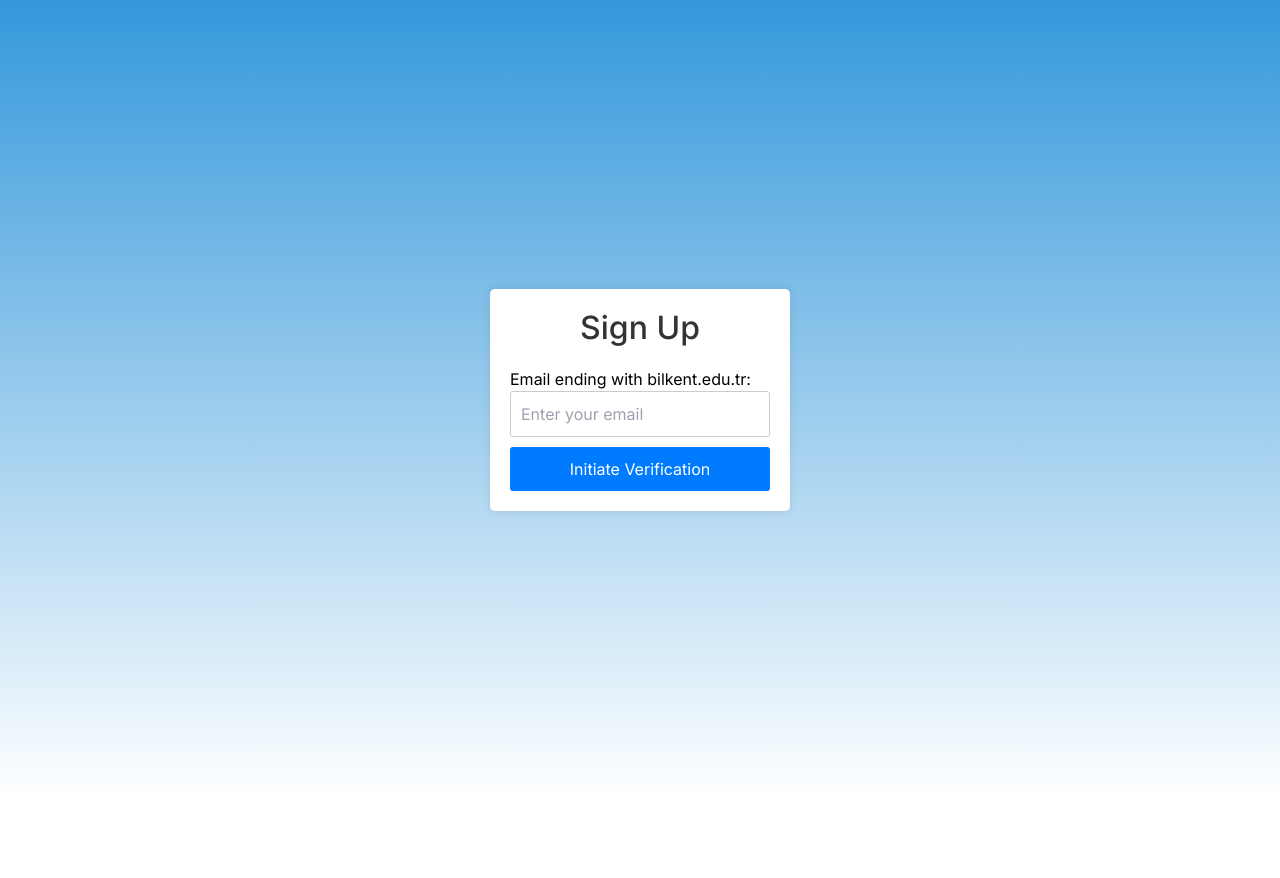
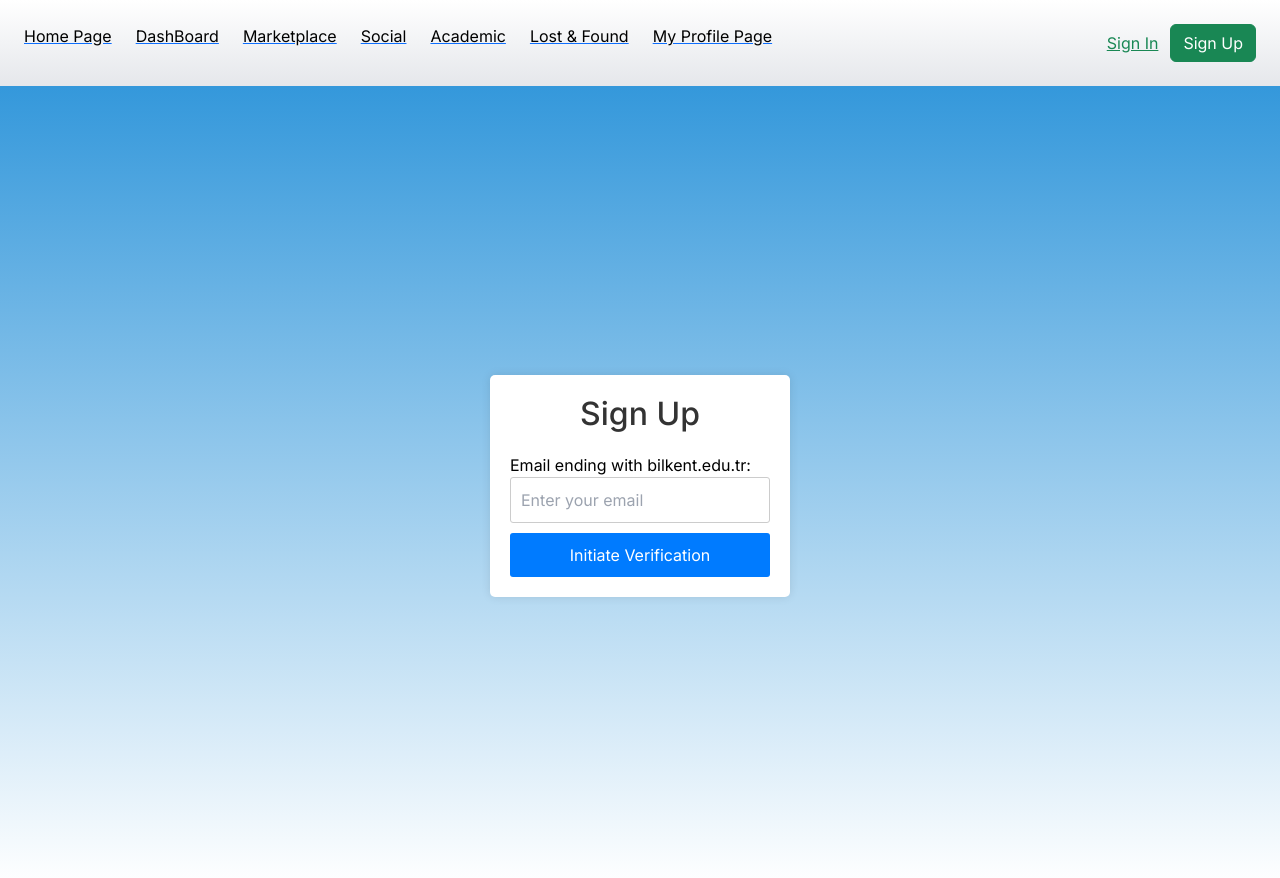
Before and after one commit to UmutCan00/bilkonnekt-public-fe, a Next.js app: page /signup in a window 1280 px wide. Shown: the top 878 px of the page. Before the commit the page ends 800 px from the top, so only its background shows below. Built offline with nearby package versions, Linux system fonts and the light colour scheme; no server answers.

Commit message:
Navbar added to signup page

```diff
--- a/src/app/signup/page.jsx
+++ b/src/app/signup/page.jsx
@@ -1,6 +1,7 @@
 "use client";
 import { useState } from "react";
 import { useRouter } from "next/navigation";
+import Navbar from "../components/Navbar";
 
 export default function Signup() {
   const [step, setStep] = useState(1); // Step 1: Enter email, Step 2: Enter verification code
@@ -65,6 +66,8 @@
   };
 
   return (
+    <div>
+      <Navbar />
       <div
         style={{
           display: "flex",
@@ -196,5 +199,6 @@
           )}
         </div>
       </div>
+    </div>
   );
 }
```
Lines whose indentation alone changed are shown as unchanged.
